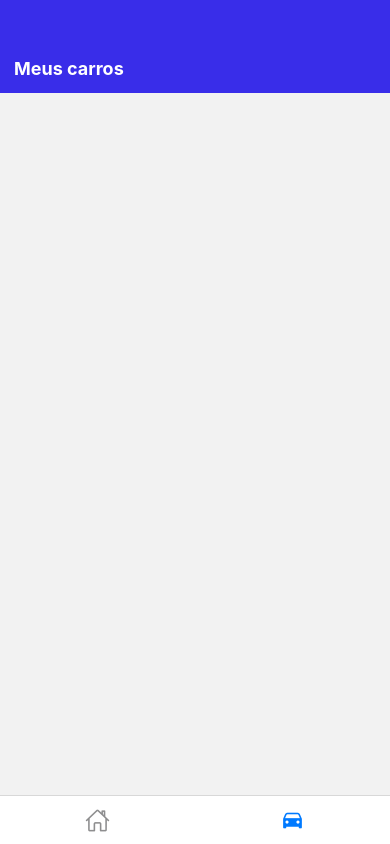
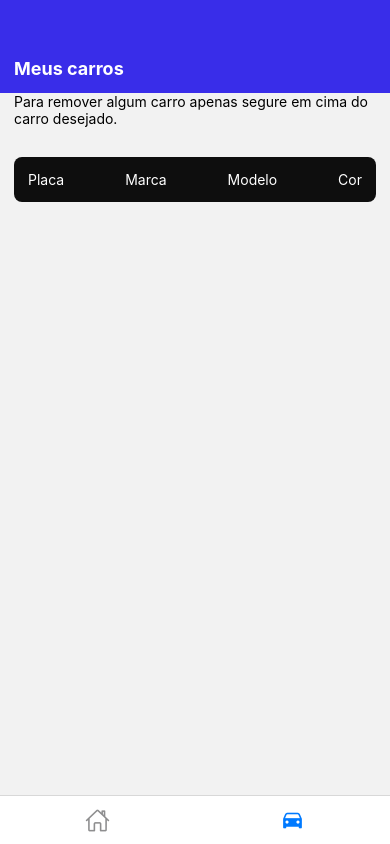
Before and after one commit to BomDia16/AlarmeCarro, a React Native app: screen /mycars in a window 390 px wide. Built offline with nearby package versions, Linux system fonts and the light colour scheme.

Commit message:
Dia 6: Removendo carro ao pressionar em cima dele. Melhorar o jeito de remover e talvez adicionar uma aba de update dos carros.

```diff
--- a/src/components/modal/index.js
+++ b/src/components/modal/index.js
@@ -38,9 +38,8 @@ export function ModalCar({handleClose}) {
 
             await saveItem('@carro', carro)
 
-            alert('Senha salva com sucesso!')
+            alert('Carro salvo com sucesso!')
             handleClose();
-
         }
 
 
--- a/src/hooks/useStorage.js
+++ b/src/hooks/useStorage.js
@@ -29,14 +29,11 @@ const useStorage = () => {
     const removeItem = async (key, item) => {
         try {
             let carros = await getItem(key);
-            let myCarros = carros.filter( (carro) => {
-                return (carro !== item)
-            })
-            await AsyncStorage.setItem(key, JSON.stringify(myCarros))
+            let myCarros = carros.filter(carro => carro.id !== item.id);
+            await AsyncStorage.setItem(key, JSON.stringify(myCarros));
             return myCarros;
-
         } catch (error) {
-            console.log('Erro ao remover', error)
+            console.log('Erro ao remover', error);
         }
     }
 
--- a/src/pages/mycars/components/carroItem.js
+++ b/src/pages/mycars/components/carroItem.js
@@ -14,7 +14,7 @@ export function CarroItem({ data, removeCarro }){
 
 const styles = StyleSheet.create({
     container:{
-        backgroundColor: "#0e0e0e",
+        backgroundColor: "#474A51",
         padding:14,
         width:"100%",
         marginBottom:14,
--- a/src/pages/mycars/index.js
+++ b/src/pages/mycars/index.js
@@ -1,5 +1,5 @@
 import { useState, useEffect } from "react";
-import { View, Text, StyleSheet, FlatList } from 'react-native'
+import { View, Text, StyleSheet, FlatList, Pressable } from 'react-native'
 import { useIsFocused } from "@react-navigation/native";
 import { SafeAreaView } from "react-native-safe-area-context";
 import useStorage from "../../hooks/useStorage";
@@ -22,8 +22,9 @@ export function Mycars() {
       }, [focused])
 
       async function handleDeleteCarro(item){
-          const carros = await removeItem('@carro', item)
-          setListCarros(carros)
+        //console.log(item)
+        const carros = await removeItem('@carro', item)
+        setListCarros(carros)
       }
 
       return (
@@ -33,11 +34,20 @@ export function Mycars() {
             </View>
 
             <View style={styles.content}>
+                <Text>Para remover algum carro apenas segure em cima do carro desejado.</Text>
+
+                <Pressable style={styles.containerTabela}>
+                  <Text style={styles.text}>Placa</Text>
+                  <Text style={styles.text}>Marca</Text>
+                  <Text style={styles.text}>Modelo</Text>
+                  <Text style={styles.text}>Cor</Text>
+                </Pressable>
+
                 <FlatList
                     style={{ flex:1, paddingTop:14, }}
                     data={listCarros}
                     keyExtractor={ (item) => String(item) }
-                    renderItem={ ({item}) => <CarroItem data={item} removePassword={ () => handleDeletePassword(item) } /> }
+                    renderItem={ ({item}) => <CarroItem data={item} removeCarro={ () => handleDeleteCarro(item) } /> }
                 />
             </View>
         </SafeAreaView>
@@ -84,5 +94,18 @@ const styles = StyleSheet.create({
         flex:1,
         paddingLeft:14,
         paddingRight:14,
+    },
+    text:{
+      color:'#FFF',
+    },
+    containerTabela: {
+      backgroundColor: "#0e0e0e",
+      padding: 14,
+      width:"100%",
+      borderRadius:8,
+      flexDirection:'row',
+      alignItems:'center',
+      justifyContent:'space-between',
+      marginTop: 30,
     }
 });
```
